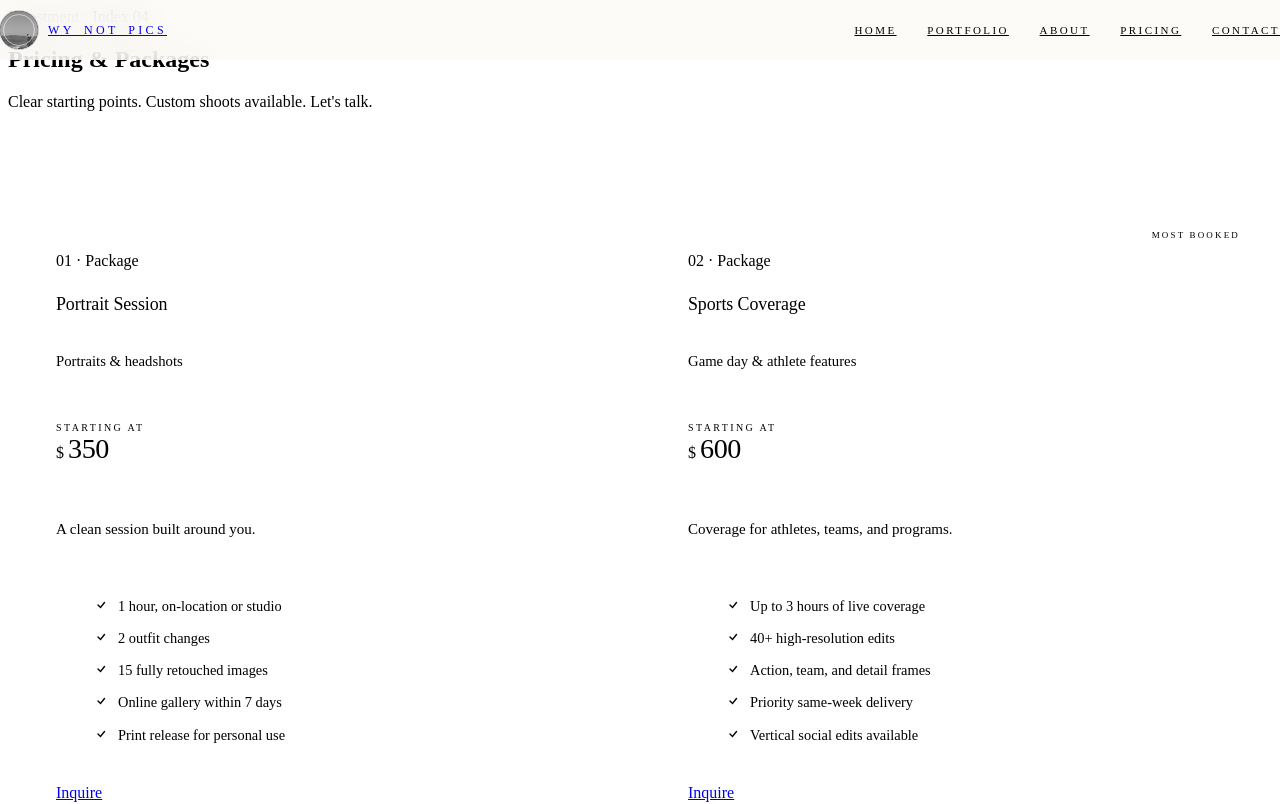
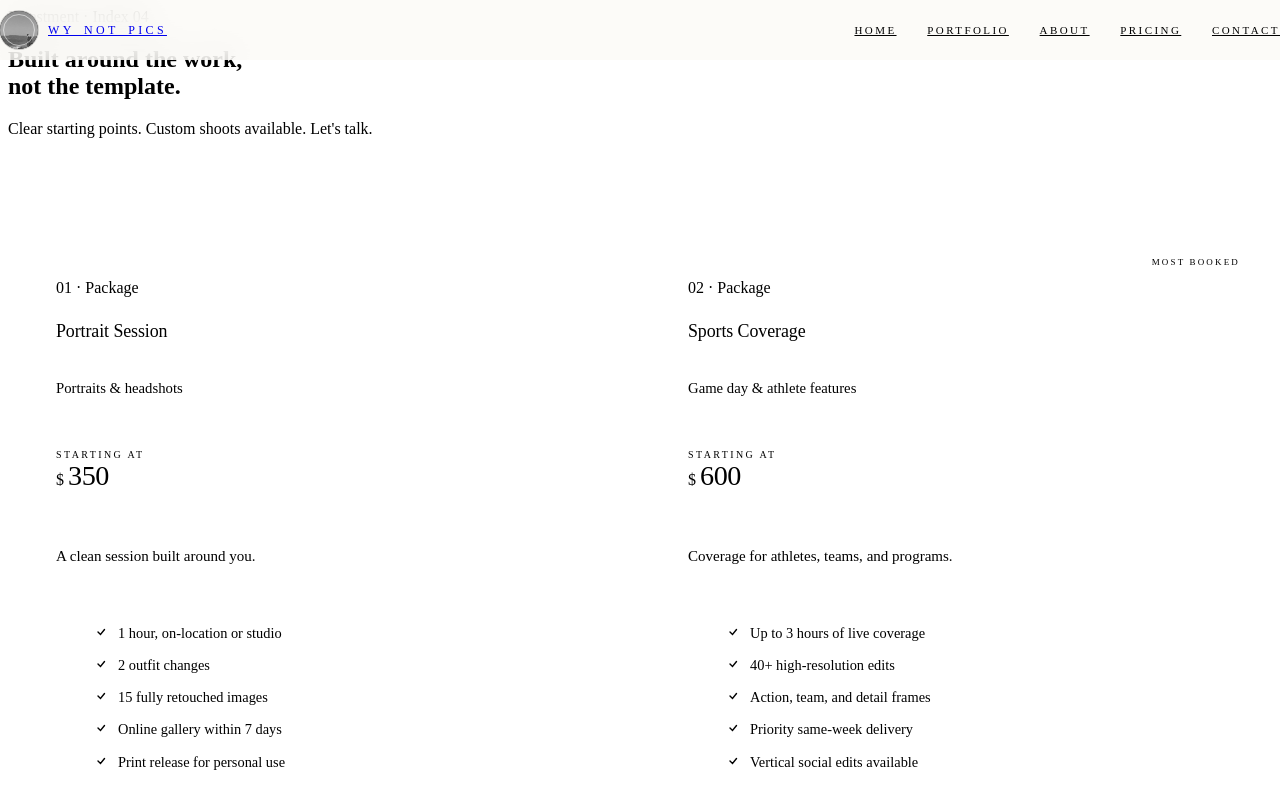
Before and after one commit to DavisHiggins/wynotpicsV2, a React (Vite) app: page /pricing in a window 1280 px wide. Shown: the top 804 px of the page. Built offline with nearby package versions, Linux system fonts and the light colour scheme; the HTML template or start-up script is replaced by a standard one.

Commit message:
Add files via upload

```diff
--- a/src/pages/Pricing.jsx
+++ b/src/pages/Pricing.jsx
@@ -23,7 +23,8 @@ export default function Pricing() {
         <div className="container">
           <span className="kicker">Investment · Index 04</span>
           <h1 className="display-1">
-            Pricing & Packages
+            Built around the work,<br />
+            not the template.
           </h1>
           <p className="lede">Clear starting points. Custom shoots available. Let's talk.</p>
         </div>
```
